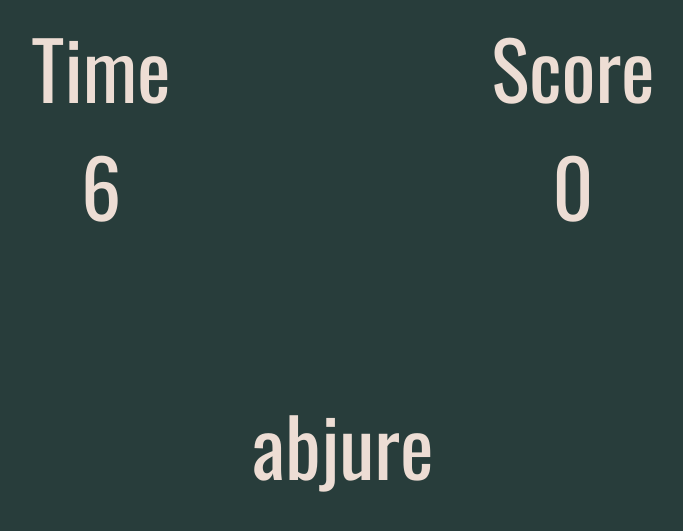
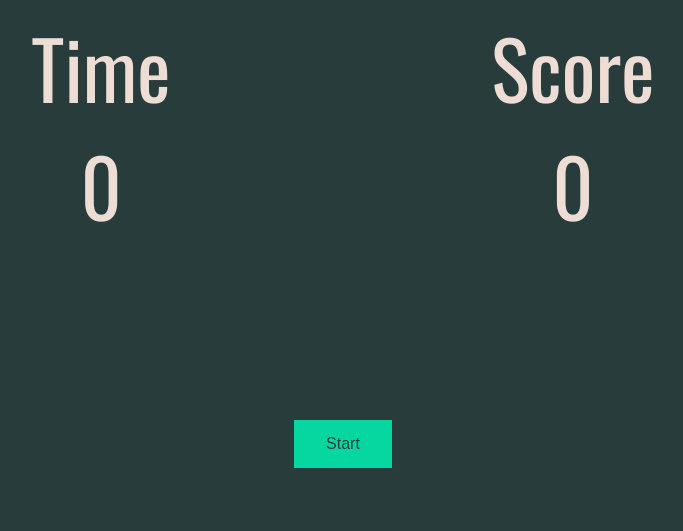
Before and after one commit to olesla/games, a web app: file index.html in a window 1280 px wide. Shown: the top 531 px of the page, without its empty margins (297-980 px from the left). Run offline with its HTML, style and script files only (its server is not run), Linux system fonts and the light colour scheme.

Commit message:
split up files. moved files to folders

```diff
--- a/index.html
+++ b/index.html
@@ -7,7 +7,7 @@
   <link
     href='https://fonts.googleapis.com/css2?family=Oswald&display=swap'
     rel='stylesheet'>
-  <link rel='stylesheet' href='style.css'>
+  <link rel='stylesheet' href='/styles/style.css'>
 </head>
 
 <body class='center'>
@@ -22,8 +22,12 @@
         <div class='score center'>0</div>
       </div>
     </div>
-    <div class='game'></div>
+    <div class='game'>
+      <div class="word-container center">
+        <button>Start</button>
+      </div>
+    </div>
   </div>
-  <script src='index.js' type='module' defer></script>
+  <script src='/js/index.js' type='module' defer></script>
 </body>
 </html>
--- a/index.js
+++ b/js/game.js
@@ -1,5 +1,5 @@
 'use strict';
-import words from './words.js';
+import Word  from './word.js';
 
 class Game {
   constructor (words) {
@@ -66,32 +66,4 @@ class Game {
   }
 }
 
-class Word {
-  constructor (string) {
-    this.string = string;
-    this.letter = 0;
-    this.result = new Array(string.length);
-    this.ele    = document.createElement('div');
-    this.ele
-      .classList
-      .add('word-container', 'center')
-
-    for (let x of this.string) {
-      const span = document.createElement('span');
-      span.innerText = x;
-      this.ele.appendChild(span);
-    }
-  }
-
-  update (index, result) {
-    this.ele
-      .children[index]
-      .classList
-      .add(result ? 'text-green' : 'text-red');
-
-    this.result[index] = result;
-    this.letter++;
-  }
-}
-
-new Game(words);
+export default Game;
--- /dev/null
+++ b/js/index.js
@@ -0,0 +1,10 @@
+'use strict';
+import words from './words.js';
+import Game  from './game.js';
+
+const button = document.querySelector('button');
+const start  = () => {
+  new Game(words);
+};
+
+button.addEventListener('click', start);
--- /dev/null
+++ b/js/word.js
@@ -0,0 +1,31 @@
+'use strict';
+
+class Word {
+  constructor (string) {
+    this.string = string;
+    this.letter = 0;
+    this.result = new Array(string.length);
+    this.ele    = document.createElement('div');
+    this.ele
+      .classList
+      .add('word-container', 'center')
+
+    for (let x of this.string) {
+      const span = document.createElement('span');
+      span.innerText = x;
+      this.ele.appendChild(span);
+    }
+  }
+
+  update (index, result) {
+    this.ele
+      .children[index]
+      .classList
+      .add(result ? 'text-green' : 'text-red');
+
+    this.result[index] = result;
+    this.letter++;
+  }
+}
+
+export default  Word;
--- a/style.css
+++ b/styles/style.css
@@ -24,3 +24,14 @@ body {
 .text-red {
   color: #ef476f;
 }
+button {
+  background-color: #06d6a0;
+  border: none;
+  color: #283d3b;
+  padding: 15px 32px;
+  text-align: center;
+  text-decoration: none;
+  display: inline-block;
+  font-size: 16px;
+  cursor: pointer;
+}
--- a/style.styl
+++ b/styles/style.styl
@@ -28,3 +28,14 @@ body
 
 .text-red
   color red
+
+button
+  background-color green
+  border none
+  color bg
+  padding 15px 32px
+  text-align center
+  text-decoration none
+  display inline-block
+  font-size 16px
+  cursor pointer
```
Also changed, not shown: js/words.js (renamed from words.js).
